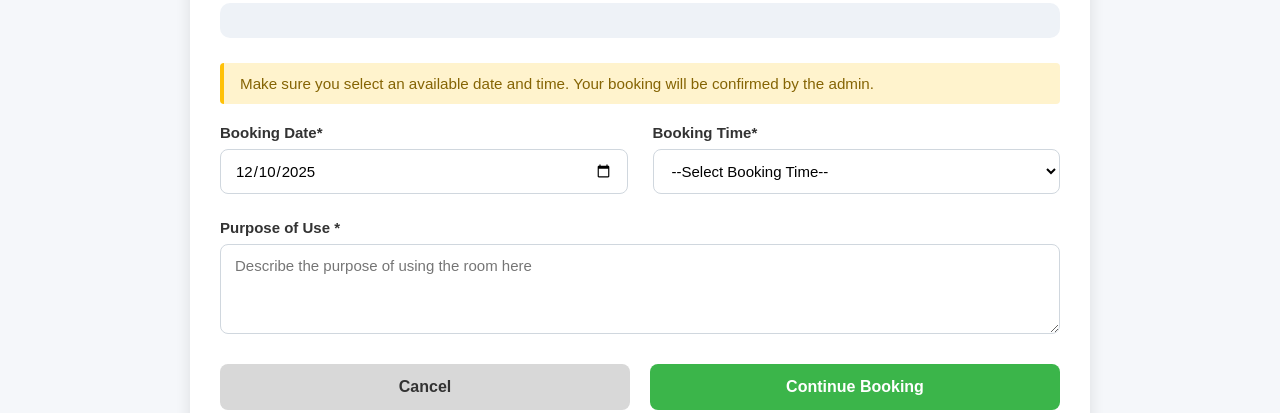
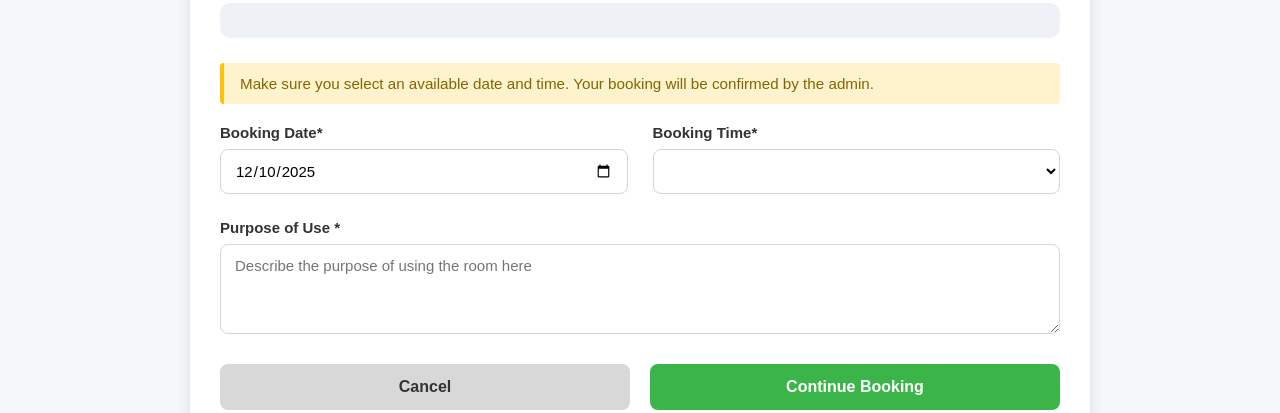
Before and after one commit to Fauzan-Rhamzy/tubesbackend, a website: page public/pages/bookingDetail.html in a window 1280 px wide. Shown: the part 552-965 px from the top of the page. Drawn offline with Linux system fonts and the light colour scheme.

Commit message:
Update server dan booking

```diff
--- a/public/pages/bookingDetail.html
+++ b/public/pages/bookingDetail.html
@@ -62,11 +62,6 @@
                 <div class="form-group">
                     <label for="duration">Booking Time*</label>
                     <select id="duration" name="duration" required>
-                        <option value="">--Select Booking Time--</option>
-                        <option value="08.00 - 11.00">08.00 - 11.00</option>
-                        <option value="11.00 - 13.00">11.00 - 13.00</option>
-                        <option value="13.00 - 15.00">13.00 - 15.00</option>
-                        <option value="15.00 - 18.00">15.00 - 18.00</option>
                     </select>
                     <!-- error message jika user belum memilih durasi booking-->
                     <span class="error-message">Select Booking Time</span>
--- a/server.js
+++ b/server.js
@@ -266,12 +266,6 @@ server.on("request", async (request, response) => {
         try {
             const query = new URL(request.url, `http://${request.headers.host}`);
             const roomId = query.searchParams.get("id");
-
-            if (!roomId) {
-                response.writeHead(400, { "Content-Type": "text/plain" });
-                response.end("Room ID is required");
-                return;
-            }
 
             //Mengambil data ruangan dari database berdasarkan id
             const roomResult = await db.query(
```
